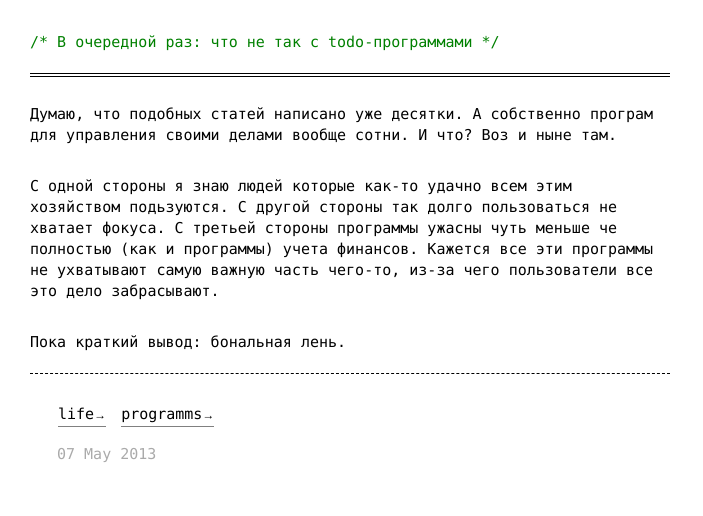
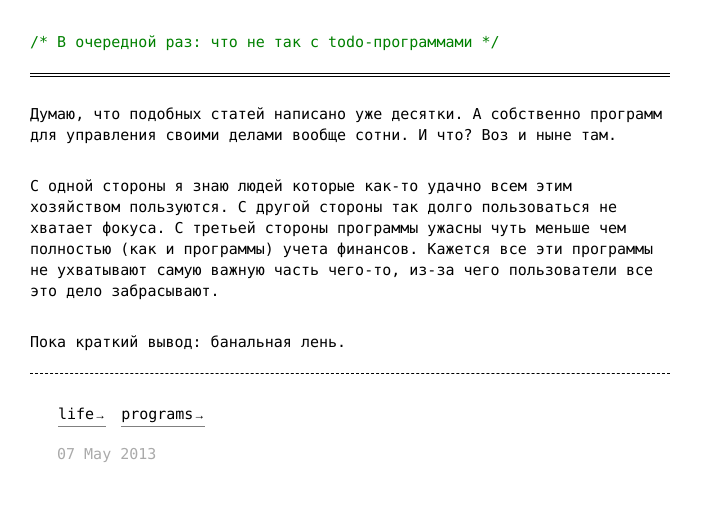
Before and after one commit to InvisibleMan/blog.dlarionov.info, a Jekyll site: the page built from _posts/2013-05-07-todo-programms.md, in a window 1280 px wide. Shown: the part 128-644 px from the top of the page, without its empty margins (0-703 px from the left). Built offline with Jekyll 4.4.1, drawn with Linux system fonts in a browser that asks for light colours.

```diff
--- a/Gemfile
+++ /dev/null
@@ -1,4 +0,0 @@
-source 'https://rubygems.org'
-
-gem 'jekyll', '~> 2.0'
-gem 'therubyracer'
--- a/_posts/2013-05-07-todo-programms.md
+++ b/_posts/2013-05-07-todo-programms.md
@@ -2,14 +2,16 @@
 layout: post
 date: 2013-05-07 12:31
 title: 'В очередной раз: что не так с todo-программами'
-tags: life programms
+tags:
+  - life
+  - programs
 ---
 
-Думаю, что подобных статей написано уже десятки. А собственно програм для управления своими делами вообще сотни. И что? Воз и ныне там.
+Думаю, что подобных статей написано уже десятки. А собственно программ для управления своими делами вообще сотни. И что? Воз и ныне там.
 
-**С одной стороны** я знаю людей которые как-то удачно всем этим хозяйством подьзуются.
+**С одной стороны** я знаю людей которые как-то удачно всем этим хозяйством пользуются.
 **С другой стороны** так долго пользоваться не хватает фокуса.
-**С третьей стороны** программы ужасны чуть меньше че полностью (как и программы) учета финансов. Кажется все эти программы не ухватывают самую важную часть чего-то, из-за чего пользователи все это дело забрасывают.
+**С третьей стороны** программы ужасны чуть меньше чем полностью (как и программы) учета финансов. Кажется все эти программы не ухватывают самую важную часть чего-то, из-за чего пользователи все это дело забрасывают.
 
 
-Пока краткий вывод: бональная лень.
+Пока краткий вывод: банальная лень.
```
Also changed, not shown: _posts/2013-03-05-best-w8-tablet.md (+2 -1 lines), _posts/2018-11-13-password-managers.md (added, +39 -0 lines), pages/about.md (+2 -1 lines), Gemfile.lock (deleted), 1 other file.
